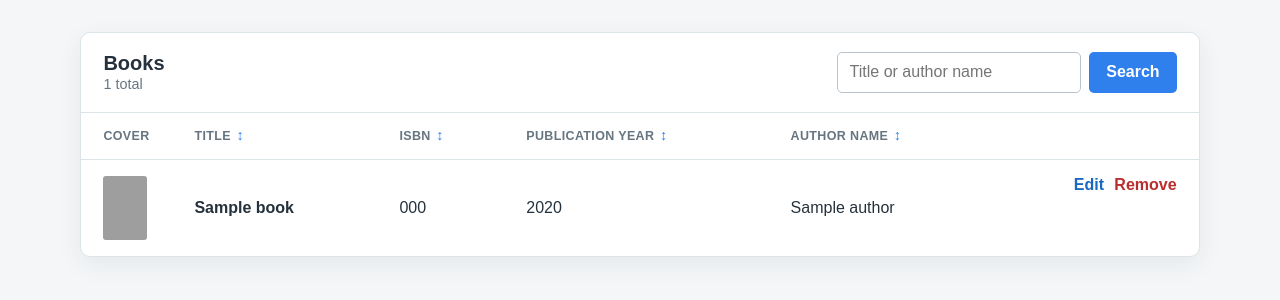
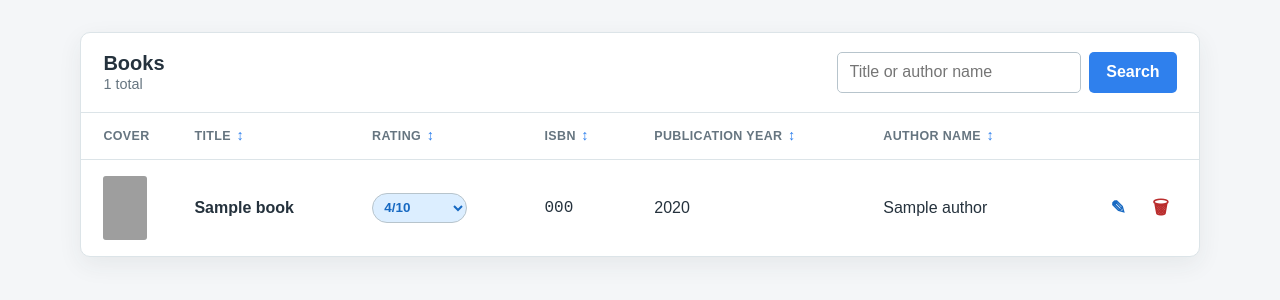
Before and after one commit to brunaclacerda/book-alchemy, a Flask app: page / in a window 1280 px wide. Shown: the part 151-451 px from the top of the page. Run offline with Flask 3, Linux system fonts and the light colour scheme; tables that the repository leaves empty hold one stand-in row (values such as "Sample post"); grey boxes are pictures that could not be loaded.

Commit message:
Improve UI and implement book rating.

```diff
--- a/app.py
+++ b/app.py
@@ -69,9 +69,9 @@ def add_book():
     if request.form:
         result = book.create(request.form)
         if result.get("error", None):
-            flash(result["error"], "error")
-        else:
-            flash("Book created successfully.", "success")
+            return jsonify({"error": result["error"]}), 400
+
+        flash("Book created successfully.")
         return redirect("/")
 
     return jsonify({"error": "Invalid request."}), 400
@@ -103,7 +103,7 @@ def edit_book(book_id):
         if result and result.get("error", None):
             flash(result["error"], "error")
         else:
-            flash("Book deleted successfully.", "success")
+            flash("Book updated successfully.", "success")
         return redirect("/")
 
     return jsonify({"error": "Invalid request."}), 400
@@ -138,9 +138,9 @@ def add_author():
     if request.form:
         result = author.create(request.form)
         if result.get("error", None):
-            flash(result["error"], "error")
-        else:
-            flash("New author saved.", "success")
+            return jsonify({"error": result["error"]}), 400
+
+        flash("New author saved.")
         return redirect("/")
 
     return jsonify({"error": "Invalid request."}), 400
@@ -187,6 +187,17 @@ def search():
     return render_template("index.html", books=books, authors=authors)
 
 
+@app.post("/rate/<int:book_id>")
+def rate_book(book_id):
+    if request.form and request.form.get("rating", None):
+        result = book.edit(book_id, {"rating": request.form.get("rating", None)})
+        if result and result.get("error", None):
+            flash(result["error"], "error")
+    else:
+        flash("No valid rating value provided.", "error")
+    return redirect("/")
+
+
 if __name__ == "__main__":
     # create tables
     # with app.app_context():
--- a/data_models.py
+++ b/data_models.py
@@ -34,6 +34,9 @@ class Author(db.Model):
         )
 
     def count_books(self) -> int:
+        """
+        Count how many books the author has in the library
+        """
         stmt = select(func.count(Book.id)).where(Book.author_id == self.id)
 
         nr_books = db.session.scalar(stmt)
@@ -55,17 +58,18 @@ class Book(db.Model):
     """
 
     id: Mapped[int] = mapped_column(primary_key=True, autoincrement=True)
-    isbn: Mapped[Optional[str]] = mapped_column()
+    isbn: Mapped[str] = mapped_column()
     title: Mapped[str] = mapped_column()
     publication_year: Mapped[int] = mapped_column()
     author_id: Mapped[int] = mapped_column(ForeignKey("author.id"))
+    rating: Mapped[int] = mapped_column()
 
     author: Mapped["Author"] = relationship()
 
     def __str__(self):
         return (
             f"Book ID: {self.id}, title: {self.title}, ISBN: {self.isbn}, "
-            f"Publication Year: {self.publication_year}, Author ID: {self.author_id}"
+            f"Publication Year: {self.publication_year}, Author ID: {self.author_id}, Rating: {self.rating}"
         )
 
 
--- a/static/css/index.css
+++ b/static/css/index.css
@@ -84,7 +84,7 @@ h1 { margin-bottom: .45rem; font-size: clamp(2rem, 5vw, 2.7rem); }
 h2 { margin-bottom: 0; font-size: 1.25rem; }
 .subtitle { margin-bottom: 0; color: var(--muted); }
 
-.page-actions, .actions {
+.page-actions, .row-actions {
   display: flex;
   align-items: center;
   gap: .65rem;
@@ -190,9 +190,30 @@ tbody tr:hover { background: #f9fbfc; }
   line-height: 1.15;
   text-align: center;
 }
+.cover-unavailable::before { content: '▤'; font-size: 1.45rem; }
 .cover-unavailable[hidden] { display: none; }
-.actions { justify-content: flex-end; white-space: nowrap; }
-.actions form { margin: 0; }
+.rating-form { margin: 0; }
+.rating-form select {
+  min-width: 5.5rem;
+  padding: .35rem .45rem;
+  border: 1px solid #b7c4cc;
+  border-radius: 999px;
+  background: #dceeff;
+  color: #1769c2;
+  cursor: pointer;
+  font: inherit;
+  font-size: .84rem;
+  font-weight: 700;
+}
+.rating-form select:focus {
+  outline: 2px solid #8fc0ff;
+  outline-offset: 1px;
+  border-color: var(--primary);
+}
+.isbn-value { font-family: "Courier New", monospace; white-space: nowrap; }
+.actions { white-space: nowrap; }
+.row-actions { justify-content: flex-end; }
+.row-actions form { margin: 0; }
 
 .text-action {
   padding: 0;
@@ -206,6 +227,16 @@ tbody tr:hover { background: #f9fbfc; }
 }
 
 .text-action:hover { text-decoration: underline; }
+.icon-action {
+  display: inline-grid;
+  width: 2rem;
+  height: 2rem;
+  place-items: center;
+  border-radius: 4px;
+  font-size: 1.15rem;
+  line-height: 1;
+}
+.icon-action:hover { background: #edf2f5; text-decoration: none; }
 .text-action.danger { color: var(--danger); }
 .text-action.danger:hover { color: var(--danger-hover); }
 .empty-state { padding: 2rem; color: var(--muted); text-align: center; }
@@ -219,7 +250,9 @@ button:focus-visible, a:focus-visible { outline: 3px solid #8fc0ff; outline-offs
   .page-actions { width: 100%; flex-wrap: wrap; }
   .page-actions .button { flex: 1 1 auto; }
   .section-heading { align-items: flex-start; flex-direction: column; gap: .85rem; }
-  .book-search { width: 100%; }
+  .book-search { width: 100%; flex-wrap: wrap; }
+  .book-search input { flex-basis: 100%; }
+  .book-search .button { flex: 1; }
   th, td { padding: .9rem 1rem; }
 }
 
@@ -233,6 +266,7 @@ button:focus-visible, a:focus-visible { outline: 3px solid #8fc0ff; outline-offs
   td { display: flex; justify-content: space-between; gap: 1rem; padding: .45rem 0; border: 0; }
   td::before { color: var(--muted); content: attr(data-label); font-size: .78rem; font-weight: 700; text-transform: uppercase; }
   .actions { justify-content: flex-start; padding-top: .8rem; }
+  .row-actions { justify-content: flex-start; }
   .empty-state { display: block; padding: 1.5rem 0; }
   .empty-state::before { content: none; }
 }
--- a/templates/add_author.html
+++ b/templates/add_author.html
@@ -4,7 +4,7 @@
   <meta charset="UTF-8">
   <meta name="viewport" content="width=device-width, initial-scale=1.0">
   <title>Add Author</title>
-  <link rel="stylesheet" href="../static/css/add_author.css">
+  <link rel="stylesheet" href="{{ url_for('static', filename='css/form.css') }}">
 </head>
 <body>
   <main class="card">
--- a/templates/index.html
+++ b/templates/index.html
@@ -66,6 +66,11 @@
                 </button>
               </th>
               <th scope="col">
+                <button class="sort-button" type="button" data-order="rating" aria-label="Sort books by rating" aria-pressed="false">
+                  Rating <span class="sort-icon" aria-hidden="true">↕</span>
+                </button>
+              </th>
+              <th scope="col">
                 <button class="sort-button" type="button" data-order="isbn" aria-label="Sort books by ISBN" aria-pressed="false">
                   ISBN <span class="sort-icon" aria-hidden="true">↕</span>
                 </button>
@@ -95,25 +100,57 @@
                   loading="lazy"
                   onerror="this.hidden = true; this.nextElementSibling.hidden = false;"
                 >
-                <span class="cover-unavailable" hidden>No cover</span>
+                <span class="cover-unavailable" hidden aria-label="Cover unavailable"></span>
                 {% else %}
-                <span class="cover-unavailable">No ISBN</span>
+                <span class="cover-unavailable" aria-label="No ISBN available"></span>
                 {% endif %}
               </td>
               <td data-label="Title" class="book-title">{{ book.title }}</td>
-              <td data-label="ISBN">{{ book.isbn or '—' }}</td>
+              <td data-label="Rating">
+                <form class="rating-form" method="post" action="/rate/{{ book.id }}">
+                  <label class="sr-only" for="rating-{{ book.id }}">Rating for {{ book.title }}</label>
+                  <select id="rating-{{ book.id }}" name="rating" onchange="this.form.requestSubmit()">
+                    <option value="">Not rated</option>
+                    {% for rating_value in range(1, 11) %}
+                    <option value="{{ rating_value }}" {% if book.rating == rating_value %}selected{% endif %}>{{ rating_value }}/10</option>
+                    {% endfor %}
+                  </select>
+                </form>
+              </td>
+              <td data-label="ISBN">
+                {% if book.isbn %}
+                {% set isbn = book.isbn|replace('-', '')|replace(' ', '') %}
+                <span class="isbn-value">
+                  {% if isbn|length == 13 %}
+                  {{ isbn[0:3] }}-{{ isbn[3:4] }}-{{ isbn[4:7] }}-{{ isbn[7:12] }}-{{ isbn[12:13] }}
+                  {% elif isbn|length == 10 %}
+                  {{ isbn[0:1] }}-{{ isbn[1:4] }}-{{ isbn[4:9] }}-{{ isbn[9:10] }}
+                  {% else %}
+                  {{ book.isbn }}
+                  {% endif %}
+                </span>
+                {% else %}
+                —
+                {% endif %}
+              </td>
               <td data-label="Publication Year">{{ book.publication_year or '—' }}</td>
               <td data-label="Author Name">{{ book.author.name if book.author else '—' }}</td>
               <td class="actions" data-label="Actions">
-                <a class="text-action" href="{{ url_for('edit_book', book_id=book.id) }}">Edit</a>
-                <form method="post" action="/book/{{ book.id }}/delete">
-                  <button class="text-action danger" type="submit">Remove</button>
-                </form>
+                <div class="row-actions">
+                  <a class="text-action icon-action" href="{{ url_for('edit_book', book_id=book.id) }}" aria-label="Edit {{ book.title }}" title="Edit">
+                    <span aria-hidden="true">✎</span>
+                  </a>
+                  <form method="post" action="/book/{{ book.id }}/delete">
+                    <button class="text-action icon-action danger" type="submit" aria-label="Remove {{ book.title }}" title="Remove">
+                      <span aria-hidden="true">🗑</span>
+                    </button>
+                  </form>
+                </div>
               </td>
             </tr>
             {% else %}
             <tr>
-              <td class="empty-state" colspan="6">No books found.</td>
+              <td class="empty-state" colspan="7">No books found.</td>
             </tr>
             {% endfor %}
           </tbody>
@@ -144,9 +181,13 @@
               <td data-label="Birth Date" class="book-title">{{ author.birth_date if author.birth_date else '—' }}</td>
               <td data-label="Date of Death" class="book-title">{{ author.date_of_death if author.date_of_death else '—'  }}</td>
               <td class="actions" data-label="Actions">
-                <form method="post" action="/author/{{ author.id }}/delete">
-                  <button class="text-action danger" type="submit">Remove</button>
-                </form>
+                <div class="row-actions">
+                  <form method="post" action="/author/{{ author.id }}/delete">
+                    <button class="text-action icon-action danger" type="submit" aria-label="Remove {{ author.name }}" title="Remove">
+                      <span aria-hidden="true">🗑</span>
+                    </button>
+                  </form>
+                </div>
               </td>
             </tr>
             {% else %}
```
Also changed, not shown: book.py (+17 -4 lines), static/css/form.css (added, +69 -0 lines), templates/add_book.html (+53 -2 lines).
